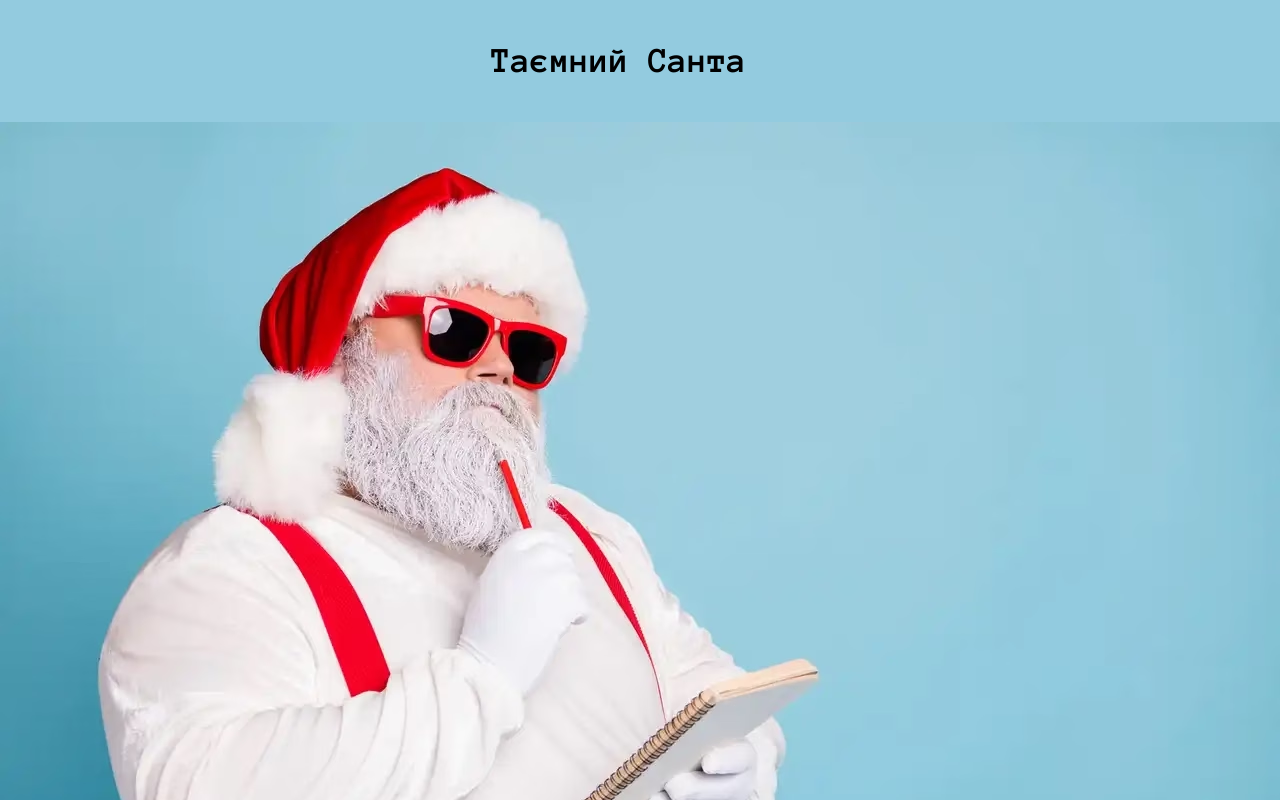
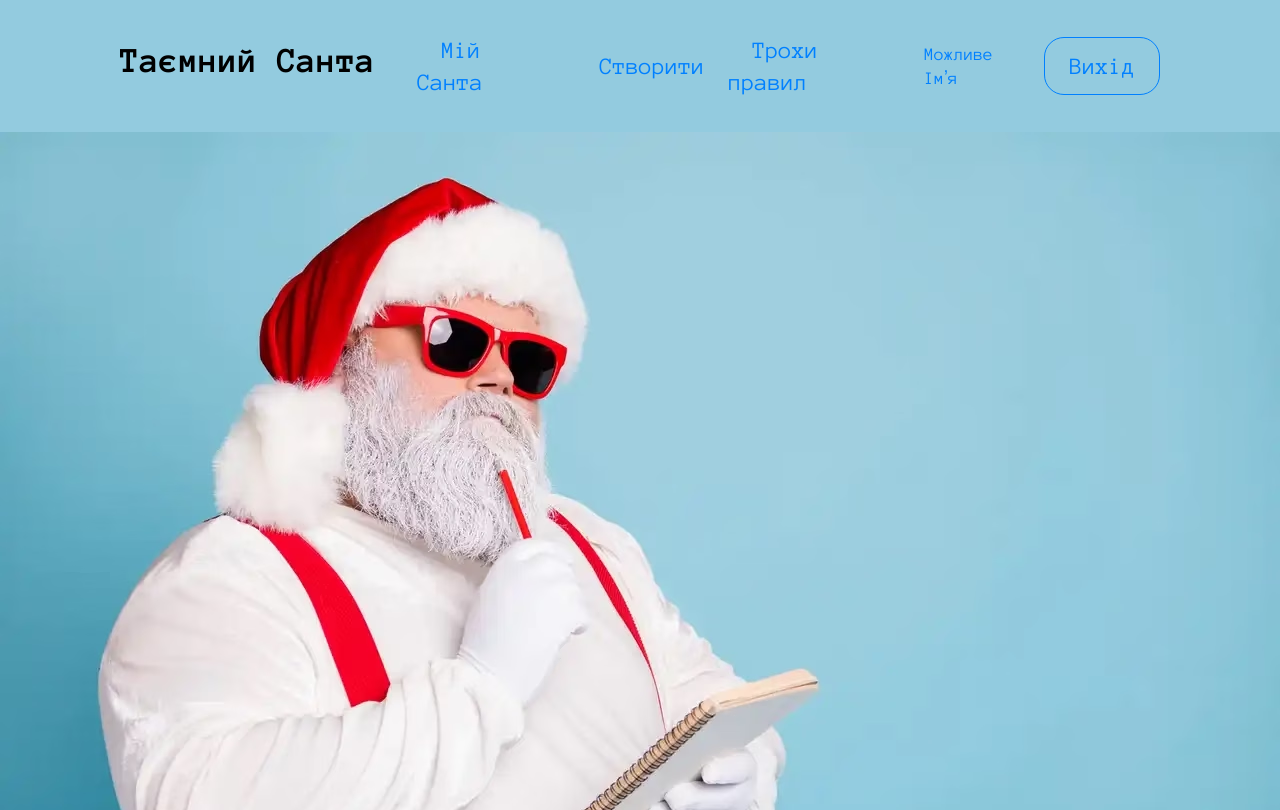
Before and after one commit to Subx1s0o/secret-santa-fe, a Next.js app: page / in a window 1280 px wide. Built offline with nearby package versions, Linux system fonts and the light colour scheme.

Commit message:
fix: edit header

```diff
--- a/src/components/common/Header.tsx
+++ b/src/components/common/Header.tsx
@@ -1,25 +1,34 @@
-import React from 'react'
 import cn from '@/lib/cn'
+import Link from 'next/link'
 
-const isLogged = false
+import Button from '../ui/Button'
+import Navigation from './Navigation'
+
+const isLogged = true
 
 export default function Header() {
   return (
     <header
-      className={cn('flex bg-turquoise px-[120px] py-[34px] drop-shadow-xl', {
-        'justify-center': !isLogged,
-        'justify-start': isLogged
-      })}>
-      <h1 className='mr-[42px] text-xl'>Таємний Санта</h1>
+      className={cn(
+        'shadow-bottom flex gap-[42px] bg-turquoise px-[120px] py-[34px] shadow-black',
+        {
+          'justify-center': !isLogged,
+          'justify-start': isLogged
+        }
+      )}>
+      <Link href='/'>
+        <h1 className='text-xl'>Таємний Санта</h1>
+      </Link>
       {isLogged && (
-        <ul className='flex justify-between'>
-          <ul className='flex'>
-            <li className='px-6 py-3 text-blue'>Мій Санта</li>
-            <li className='px-6 py-3 text-blue'>Створити</li>
-            <li className='px-6 py-3 text-blue'>Трохи правил</li>
-          </ul>
-          <div className=''></div>
-        </ul>
+        <div className='flex flex-1 items-center justify-between'>
+          <Navigation />
+          <div className='flex items-center gap-4'>
+            <p className='text-md text-blue'>Можливе Імʼя</p>
+            <Button variant='bordered'>
+              <p>Вихід</p>
+            </Button>
+          </div>
+        </div>
       )}
     </header>
   )
--- /dev/null
+++ b/src/components/common/Navigation.tsx
@@ -0,0 +1,41 @@
+'use client'
+
+import cn from '@/lib/cn'
+import Link from 'next/link'
+import { usePathname } from 'next/navigation'
+
+export default function Navigation() {
+  const path = usePathname()
+
+  return (
+    <ul className='flex items-center'>
+      <li>
+        <Link
+          className={cn('px-6 py-3 text-lg text-blue', {
+            'rounded-[20px] border-2 border-red': path === '/rooms'
+          })}
+          href='/rooms'>
+          Мій Санта
+        </Link>
+      </li>
+      <li>
+        <Link
+          className={cn('px-6 py-3 text-lg text-blue', {
+            'rounded-[20px] border-2 border-red': path === '/rooms/create'
+          })}
+          href='/rooms/create'>
+          Створити
+        </Link>
+      </li>
+      <li>
+        <Link
+          className={cn('px-6 py-3 text-lg text-blue', {
+            'rounded-[20px] border-2 border-red': path === '/rules'
+          })}
+          href='/rules'>
+          Трохи правил
+        </Link>
+      </li>
+    </ul>
+  )
+}
--- a/src/middleware.ts
+++ b/src/middleware.ts
@@ -1,6 +1,6 @@
 import { NextRequest, NextResponse } from 'next/server'
 
-const isLogged = false
+const isLogged = true
 
 export default function middleware(request: NextRequest) {
   if (
--- a/tailwind.config.ts
+++ b/tailwind.config.ts
@@ -20,7 +20,8 @@ export default {
         9: "36px"
       },
       boxShadow: {
-        super: "0px 0px 50px 20px"
+        super: "0px 0px 50px 20px",
+        bottom: "0px 4px 20px 4px"
       },
       fontSize: {
         xl: ["36px",{fontWeight: 700}],
```
